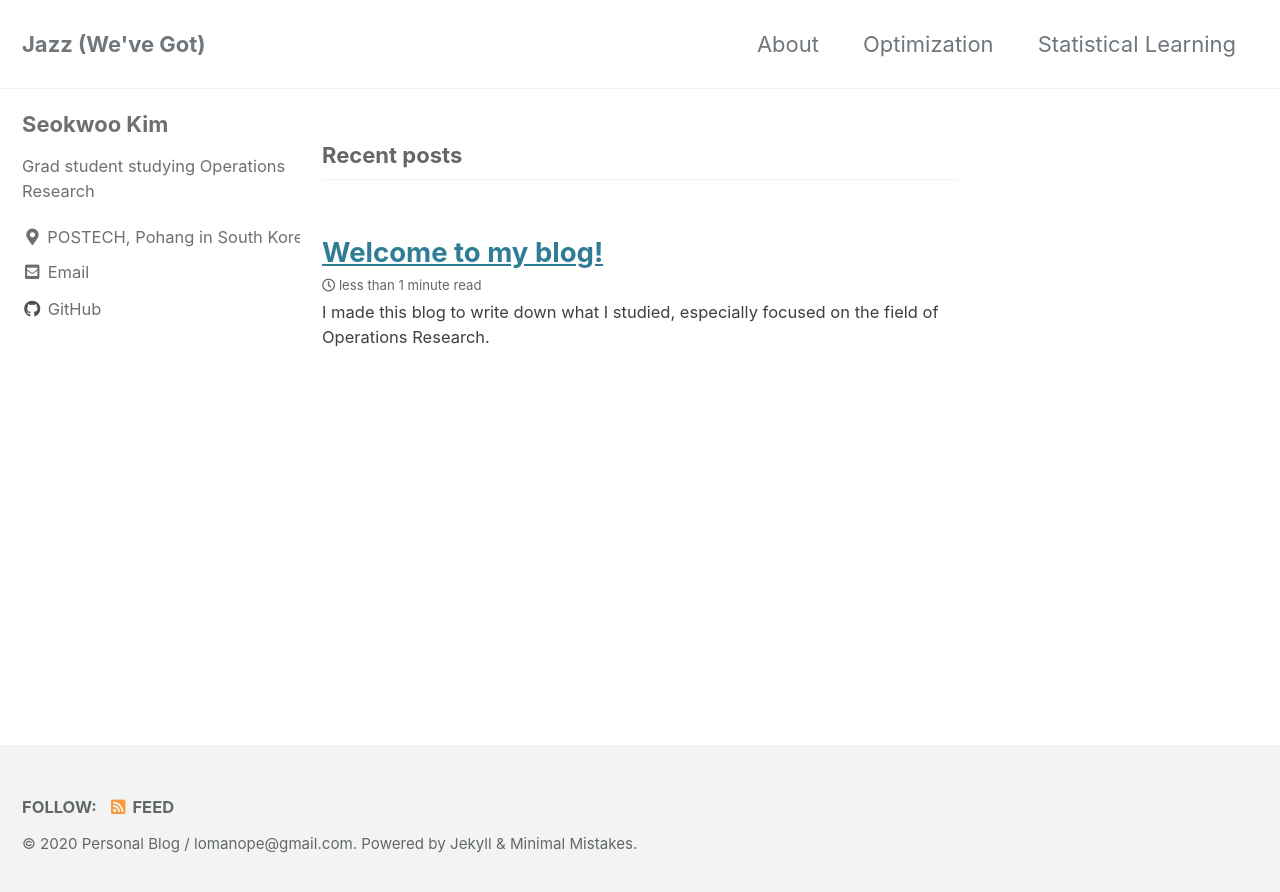
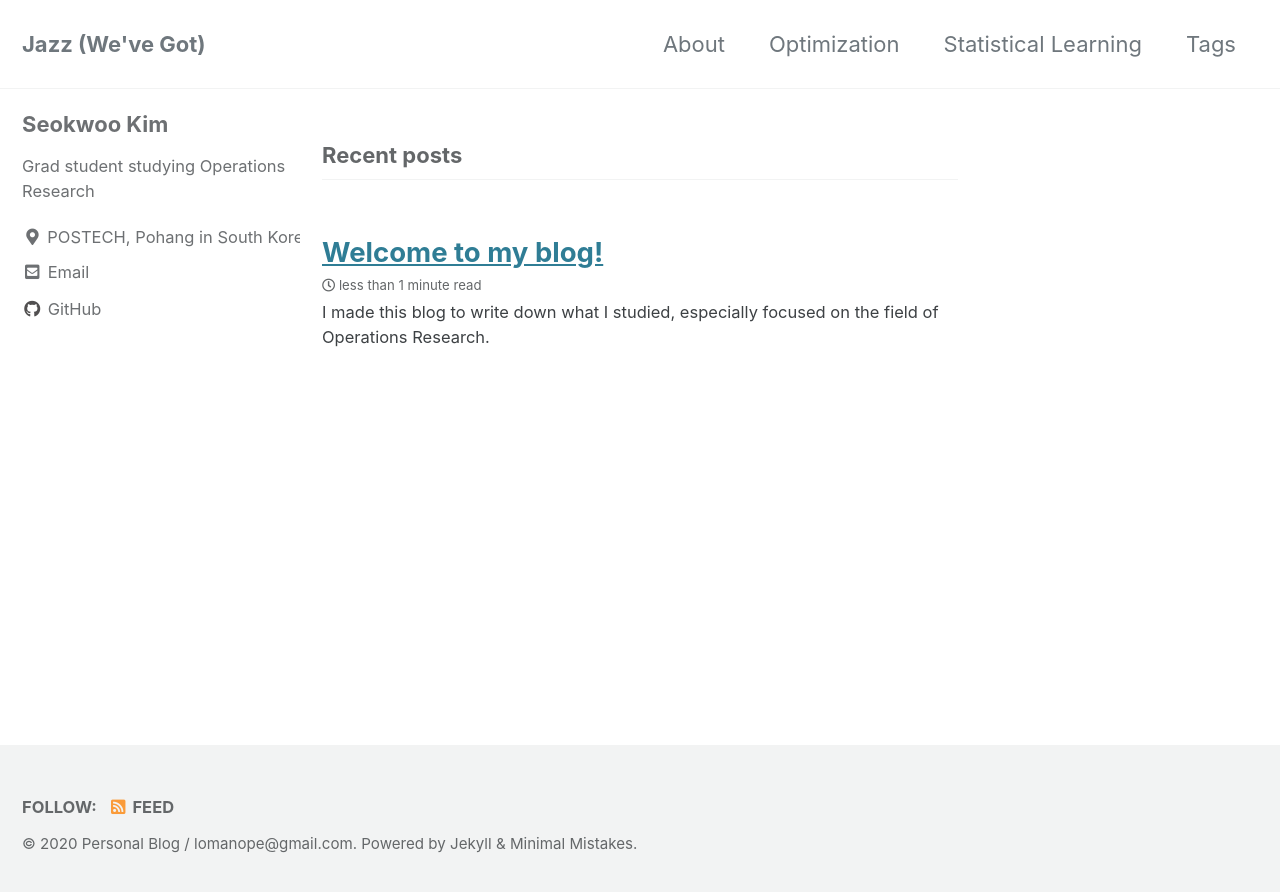
Before and after one commit to lagrangian94/lomanope.github.io, a Jekyll site: the page built from index.html, in a window 1280 px wide. Shown: the top 892 px of the page. Built offline with Jekyll 4.4.1, drawn with Linux system fonts in a browser that asks for light colours; cached includes are drawn as plain includes; the list of posts is cut into pages by our own code.

Commit message:
A commit
tags

```diff
--- a/_data/navigation.yml
+++ b/_data/navigation.yml
@@ -8,5 +8,7 @@ main:
      url: /optimization/
    - title: "Statistical Learning"
      url: /statistical_learning/
+   - title: "Tags"
+
   # - title: "Sitemap"
   #   url: /sitemap/
```
